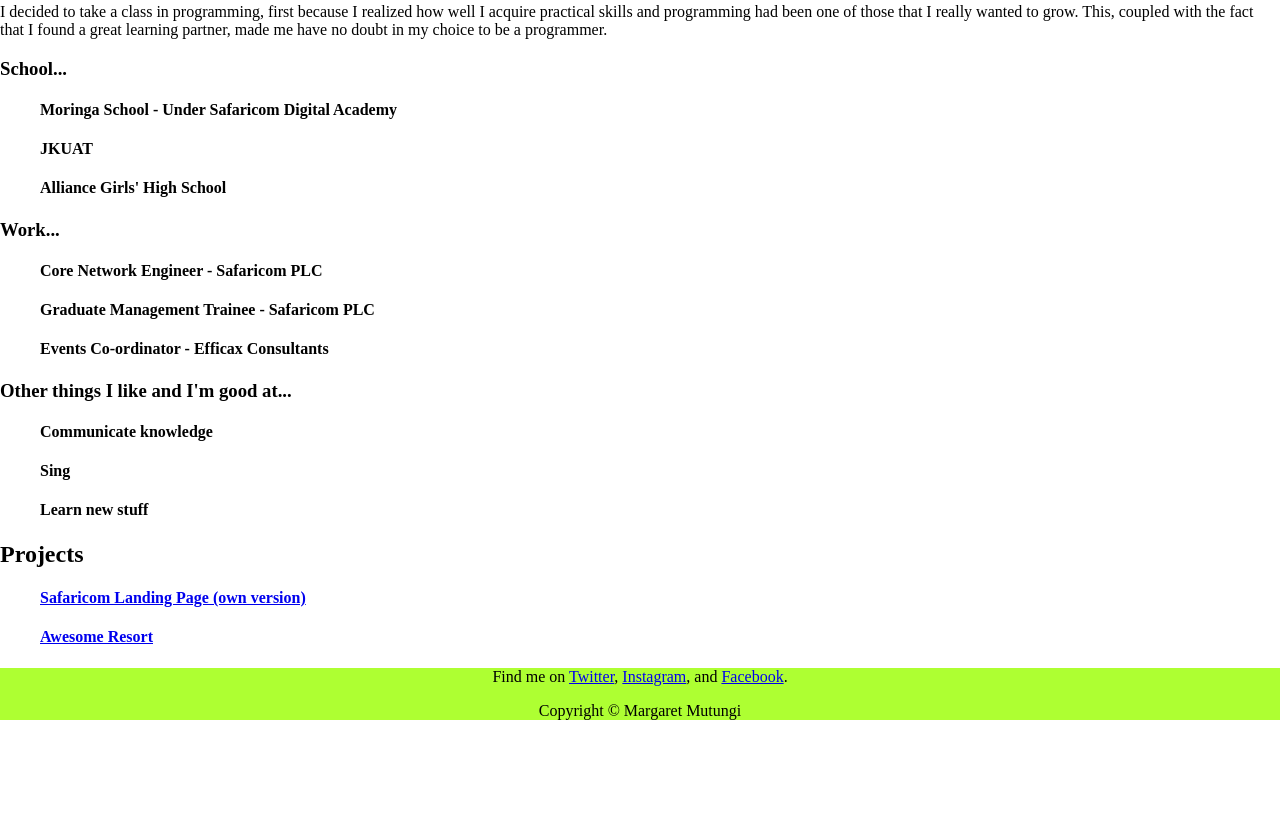
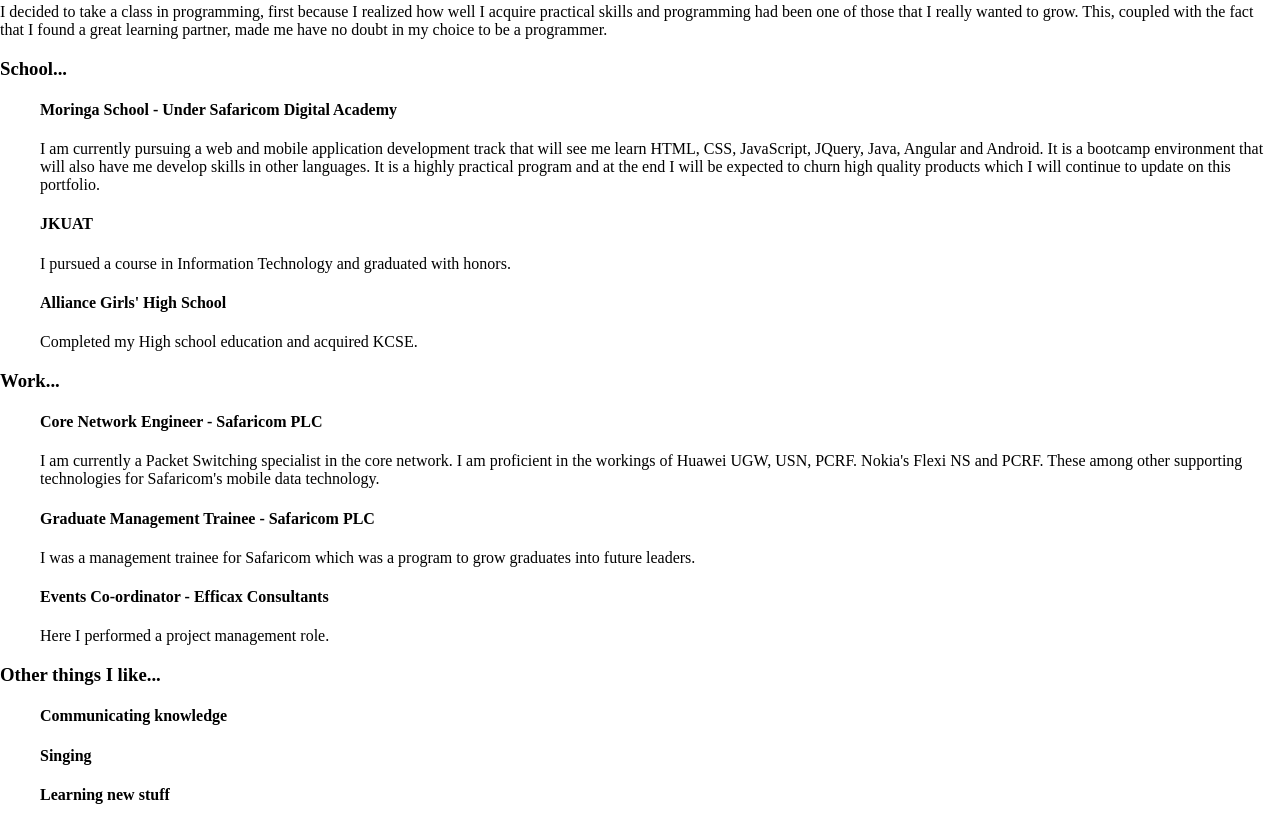
Before and after one commit to mopiata/portfolio, a plain HTML site: page index.html in a window 1280 px wide. Shown: the part 527-1340 px from the top of the page. Before the commit the page ends 1263 px from the top, so only its background shows below. Drawn offline with Linux system fonts and the light colour scheme.

Commit message:
added information about my education and work experience

```diff
--- a/index.html
+++ b/index.html
@@ -11,7 +11,6 @@
         <h1 class="logo">MARGARET MUTUNGI</h1>
         <h1 class="logo2">develops</h1>
       </div>
-
       <div class="menu">
         <ul>
           <li><a href="#about">About</a></li>
@@ -23,6 +22,7 @@
     </div>
     <div class="main">
       <img src="images/image2.png" alt="Image of Margaret">
+
       <h2 id="about">About Me</h2>
       <p>I am an upcoming developper growing in web application development. Currently the focus is on front end development. I have knack for fixing things and creating new ones. I am creative, kind and maybe funny.</p>
       <p>I decided to take a class in programming, first because I realized how well I acquire practical skills and programming had been one of those that I really wanted to grow. This, coupled with the fact that I found a great learning partner, made me have no doubt in my choice to be a programmer.</p>
@@ -30,36 +30,42 @@
       <ul>
         <li>
           <h4>Moringa School - Under Safaricom Digital Academy</h4>
+          <p>I am currently pursuing a web and mobile application development track that will see me learn HTML, CSS, JavaScript, JQuery, Java, Angular and Android. It is a bootcamp environment that will also have me develop skills in other languages. It is a highly practical program and at the end I will be expected to churn high quality products which I will continue to update on this portfolio.</p>
         </li>
         <li>
           <h4>JKUAT</h4>
+          <p>I pursued a course in Information Technology and graduated with honors.</p>
         </li>
         <li>
           <h4>Alliance Girls' High School</h4>
+          <p>Completed my High school education and acquired KCSE.</p>
         </li>
       </ul>
       <h3>Work...</h3>
       <ul>
         <li>
           <h4>Core Network Engineer - Safaricom PLC</h4>
+          <p>I am currently a Packet Switching specialist in the core network. I am proficient in the workings of Huawei UGW, USN, PCRF. Nokia's Flexi NS and PCRF. These among other supporting technologies for Safaricom's mobile data technology.</p>
         </li>
         <li>
           <h4>Graduate Management Trainee - Safaricom PLC</h4>
+          <p>I was a management trainee for Safaricom which was a program to grow graduates into future leaders.</p>
         </li>
         <li>
           <h4>Events Co-ordinator - Efficax Consultants</h4>
+          <p>Here I performed a project management role.</p>
         </li>
       </ul>
-      <h3>Other things I like and I'm good at...</h3>
+      <h3>Other things I like...</h3>
       <ul>
         <li>
-          <h4>Communicate knowledge</h4>
+          <h4>Communicating knowledge</h4>
         </li>
         <li>
-          <h4>Sing</h4>
+          <h4>Singing</h4>
         </li>
         <li>
-          <h4>Learn new stuff</h4>
+          <h4>Learning new stuff</h4>
         </li>
       </ul>
       <h2 id="projects">Projects</h2>
```
